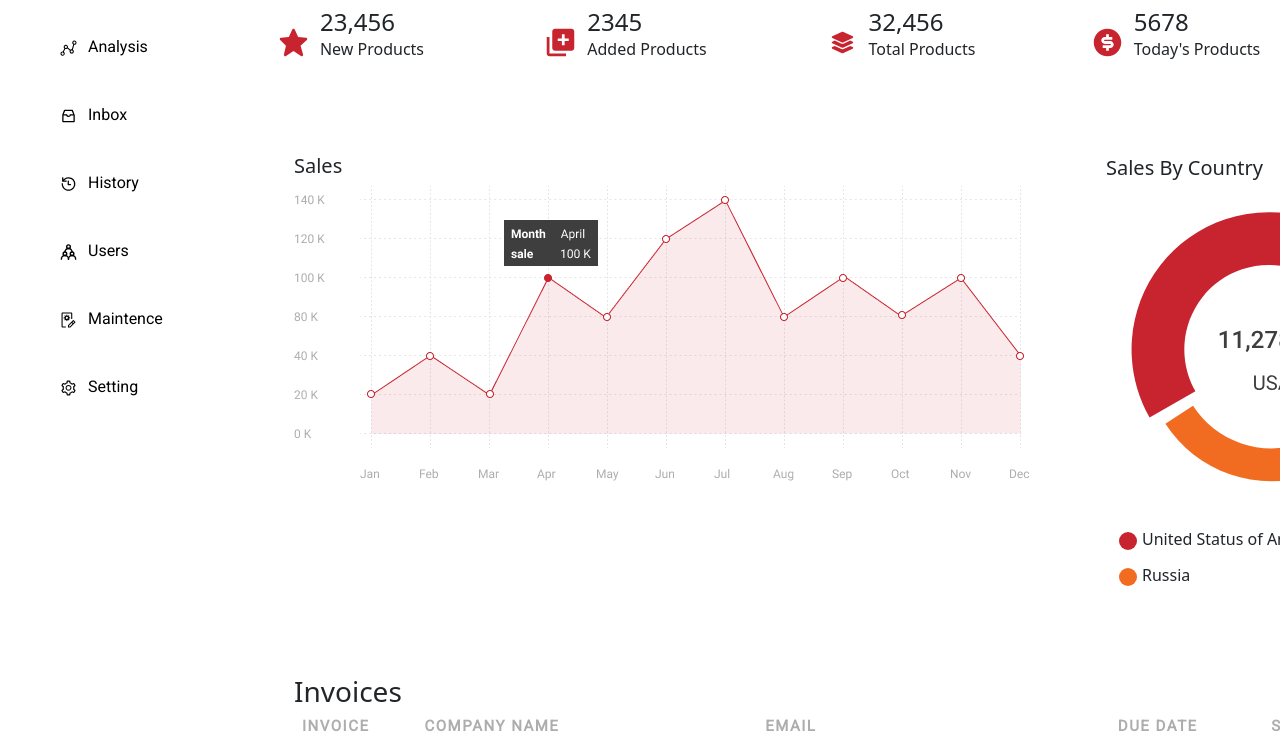
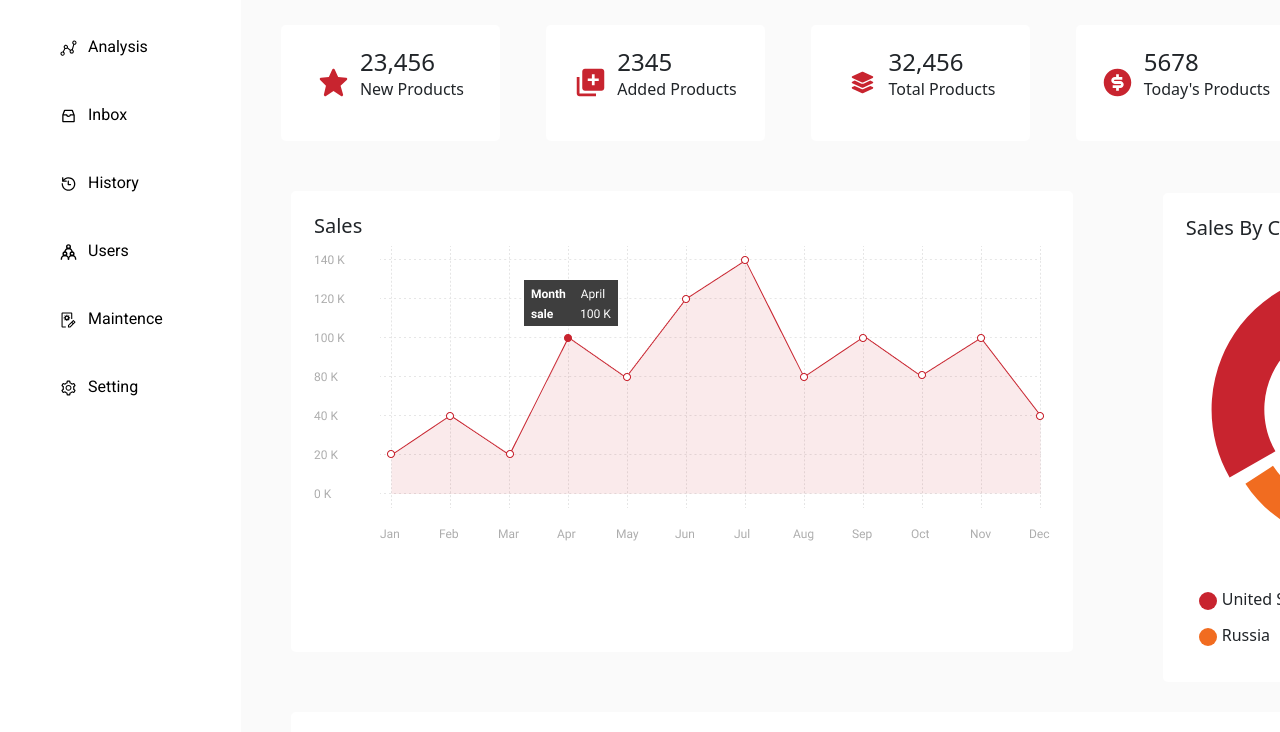
Before and after one commit to zalamitul/Html-training-assignments, a website: page dashboard.html in a window 1280 px wide. Shown: the part 151-883 px from the top of the page. Drawn offline with Linux system fonts and the light colour scheme.

Commit message:
css edit

```diff
--- a/css/style.css
+++ b/css/style.css
@@ -423,6 +423,8 @@ h3 {
 }
 .dashboard-container{
     width: 1319px;
+    background-color:#FAFAFA;
+    padding: 20px;
 }
 #india {
     border-radius: 50%;
--- a/dashboard.html
+++ b/dashboard.html
@@ -97,7 +97,7 @@
                 </div>
             </div>
 
-            <div class="d-flex">
+            <div class="d-flex justify-content-between">
                 <div id="sale">
                     <h5>Sales</h5>
                     <img src="images/data-graph.png" alt="">
```
